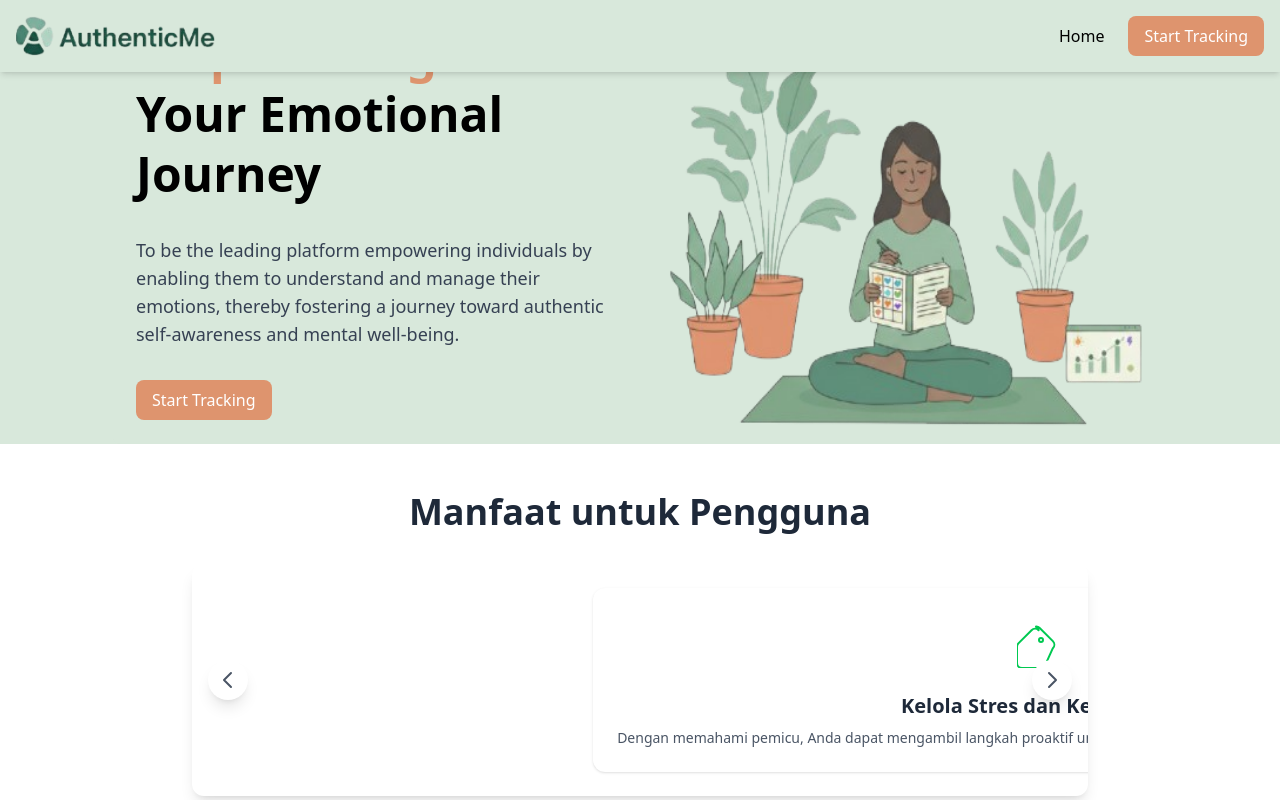
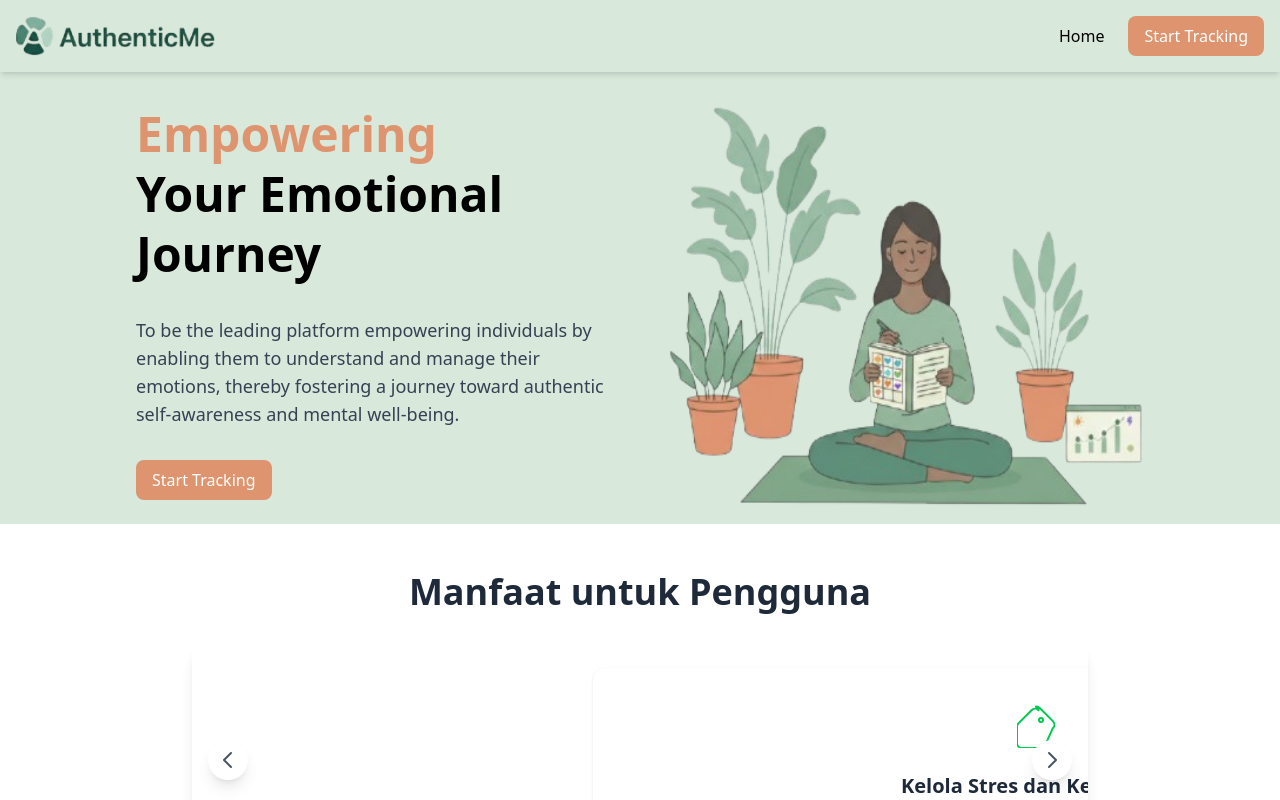
Before and after one commit to banalmajda/moodtracker, a React (Vite) app: page / in a window 1280 px wide. Shown: the top 800 px of the page. Built offline with nearby package versions, Linux system fonts and the light colour scheme.

Commit message:
edit Hero section

```diff
--- a/src/components/sections/Hero.jsx
+++ b/src/components/sections/Hero.jsx
@@ -3,7 +3,7 @@ import Button from "../ui/Button.jsx";
 export default function Hero() {
   return (
     <main className="bg-[#D8E8DB]">
-      <Container className="flex flex-row justify-between max-h-[80vh] rounded-lg px-28 ">
+      <Container className="flex flex-row justify-between max-h-[80vh] rounded-lg px-28 pt-20">
         <div className="w-full  gap-8  flex flex-col justify-between  rounded-bl-lg  p-6  bg-[#D8E8DB]">
           <h1 className="text-5xl font-bold leading-tight">
             <span className="text-[#DE946E]">
```
